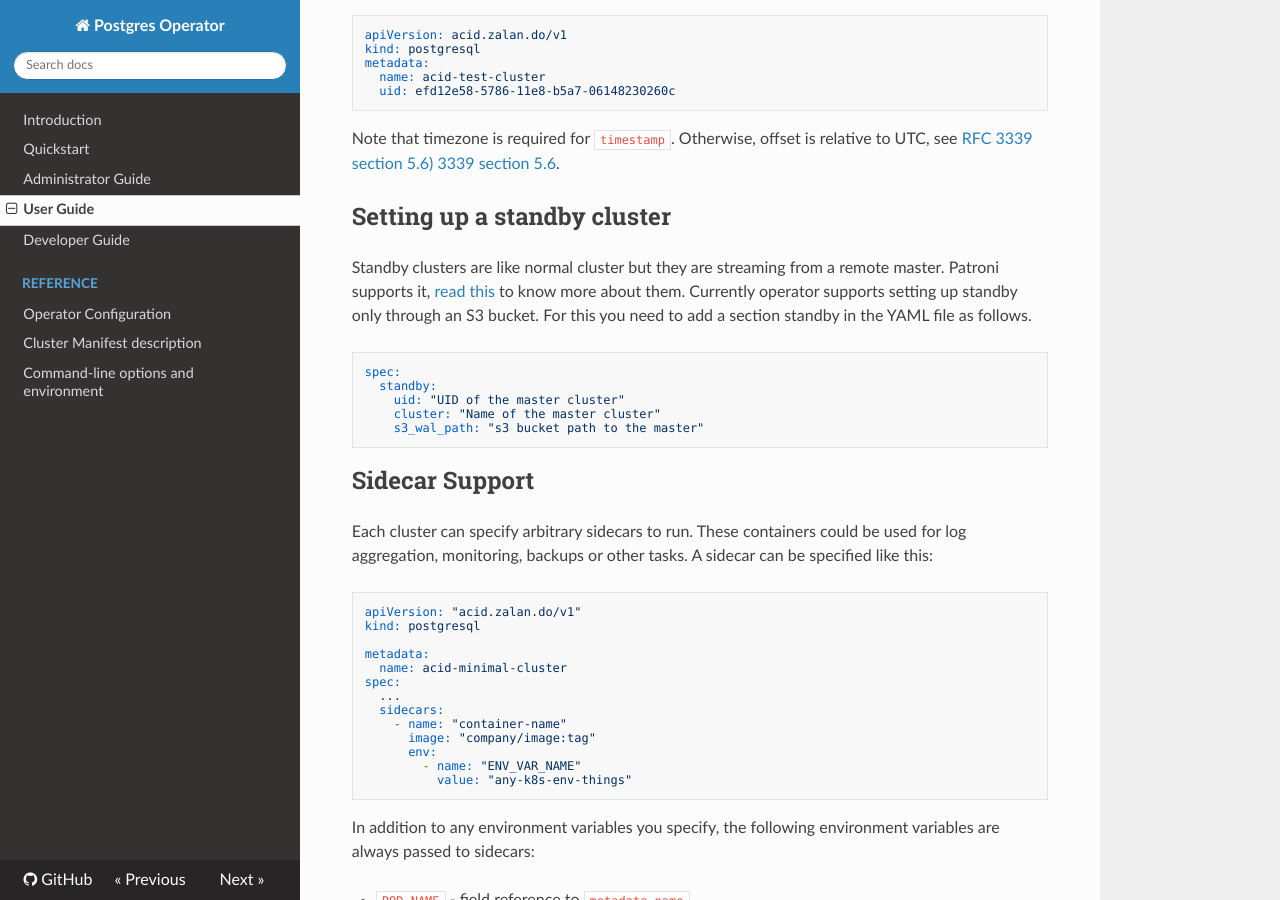
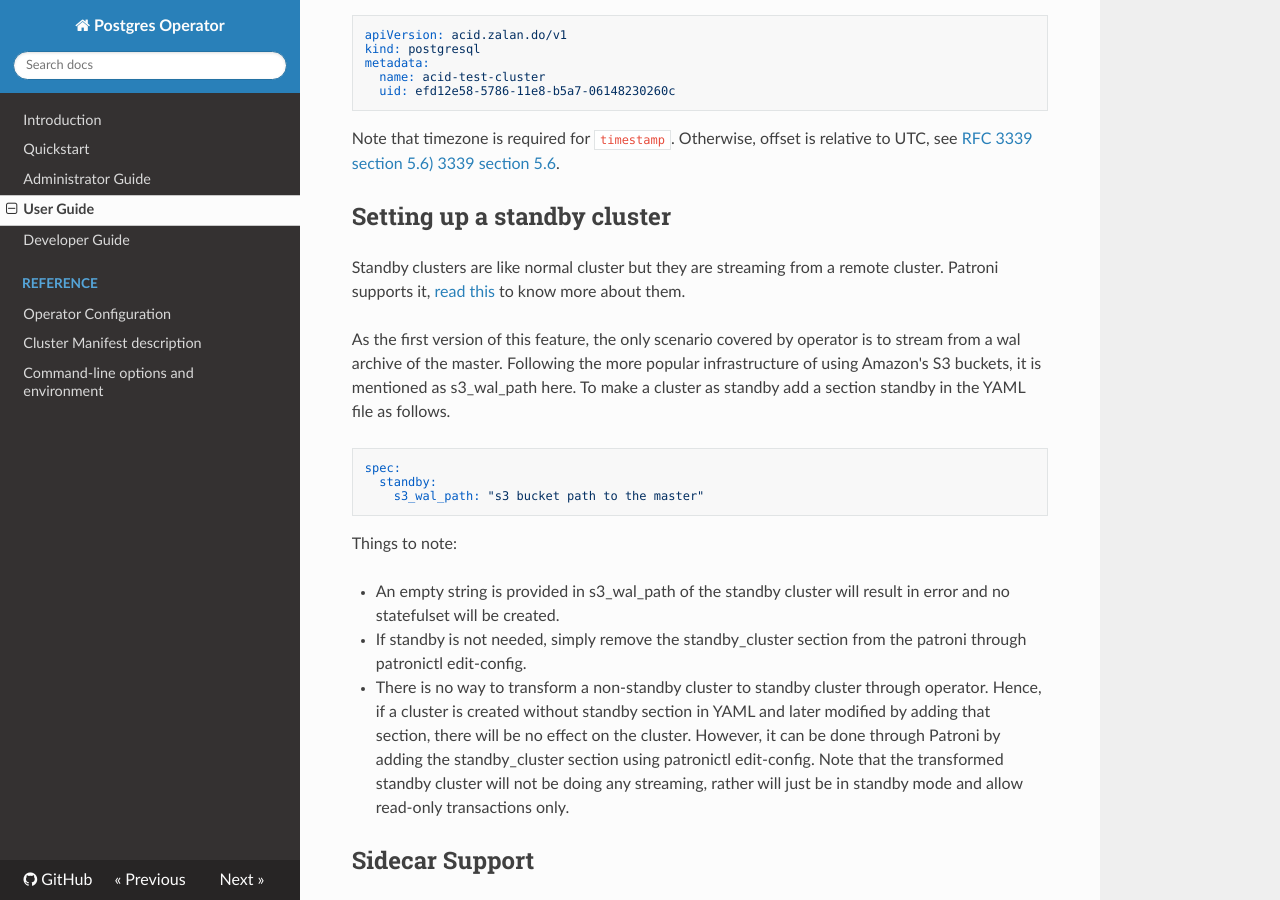
Before and after one commit to zalando/postgres-operator, an MkDocs documentation site: the page built from docs/user.md, in a window 1280 px wide and 900 px high, scrolled down 4624 px. Built offline with MkDocs 1.6.1, drawn with Linux system fonts in a browser that asks for light colours; nearby versions of some CDN libraries; old or Windows-style settings are respelled for this version of MkDocs.

Commit message:
Multiple fixes
- update docs to be more decriptive and cosistent with terminology
- Remove name and uid for the standby cluster
- Error out in case empty wal-path is provided for standby cluster

````diff
--- a/docs/user.md
+++ b/docs/user.md
@@ -256,15 +256,20 @@ to UTC, see [RFC 3339 section 5.6) 3339 section 5.6](https://www.ietf.org/rfc/rf
 
 ## Setting up a standby cluster
 
-Standby clusters are like normal cluster but they are streaming from a remote master. Patroni supports it, [read this](https://github.com/zalando/patroni/blob/bd2c54581abb42a7d3a3da551edf0b8732eefd27/docs/replica_bootstrap.rst#standby-cluster) to know more about them. Currently operator supports setting up standby only through an S3 bucket. For this you need to add a section standby in the YAML file as follows.
+Standby clusters are like normal cluster but they are streaming from a remote cluster. Patroni supports it, [read this](https://github.com/zalando/patroni/blob/bd2c54581abb42a7d3a3da551edf0b8732eefd27/docs/replica_bootstrap.rst#standby-cluster) to know more about them.
+
+As the first version of this feature, the only scenario covered by operator is to stream from a wal archive of the master. Following the more popular infrastructure of using Amazon's S3 buckets, it is mentioned  as s3_wal_path here. To make a cluster as standby add a section standby in the YAML file as follows.
 
 ```yaml
 spec:
   standby:
-    uid: "UID of the master cluster"
-    cluster: "Name of the master cluster"
     s3_wal_path: "s3 bucket path to the master"
 ```
+Things to note:
+
+- An empty string is provided in s3_wal_path of the standby cluster will result in error and no statefulset will be created.
+- If standby is not needed, simply remove the standby_cluster section from the patroni through patronictl edit-config.
+- There is no way to transform a non-standby cluster to standby cluster through operator. Hence, if a cluster is created without standby section in YAML and later modified  by adding that section, there will be no effect on the cluster. However, it can be done through Patroni by adding the standby_cluster section using patronictl edit-config. Note that the transformed standby cluster will not be doing any streaming, rather will just be in standby mode and allow read-only transactions only.
 
 ## Sidecar Support
 
````
Also changed, not shown: docs/reference/cluster_manifest.md (+1 -1 lines), 5 other files.
